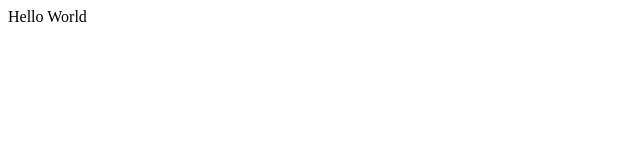
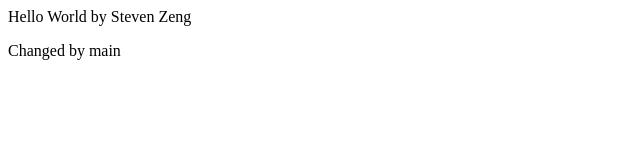
Before and after one commit to senzg/demo-repo, a plain HTML site: page index.html in a window 1280 px wide. Shown: the whole page, without its empty margins (0-640 px from the left). Drawn offline with Linux system fonts and the light colour scheme.

Commit message:
Change by main 1

```diff
--- a/index.html
+++ b/index.html
@@ -1 +1,2 @@
-<div>Hello World</div>
+<div>Hello World by Steven Zeng</div>
+<p>Changed by main</p>
```
